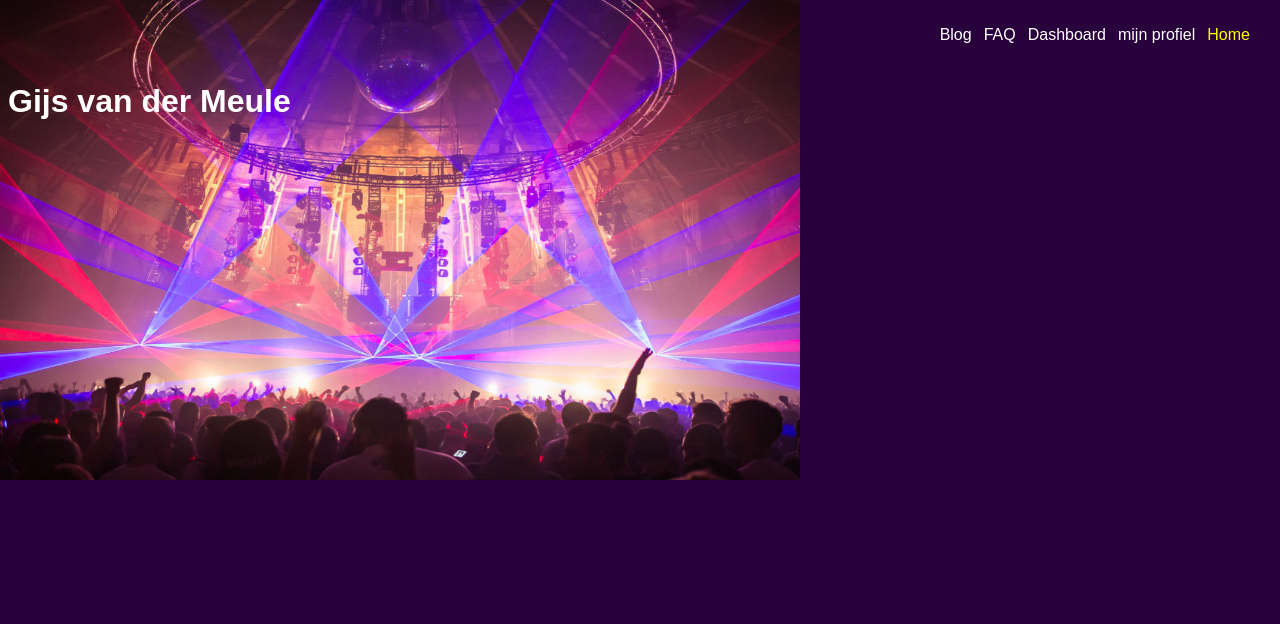
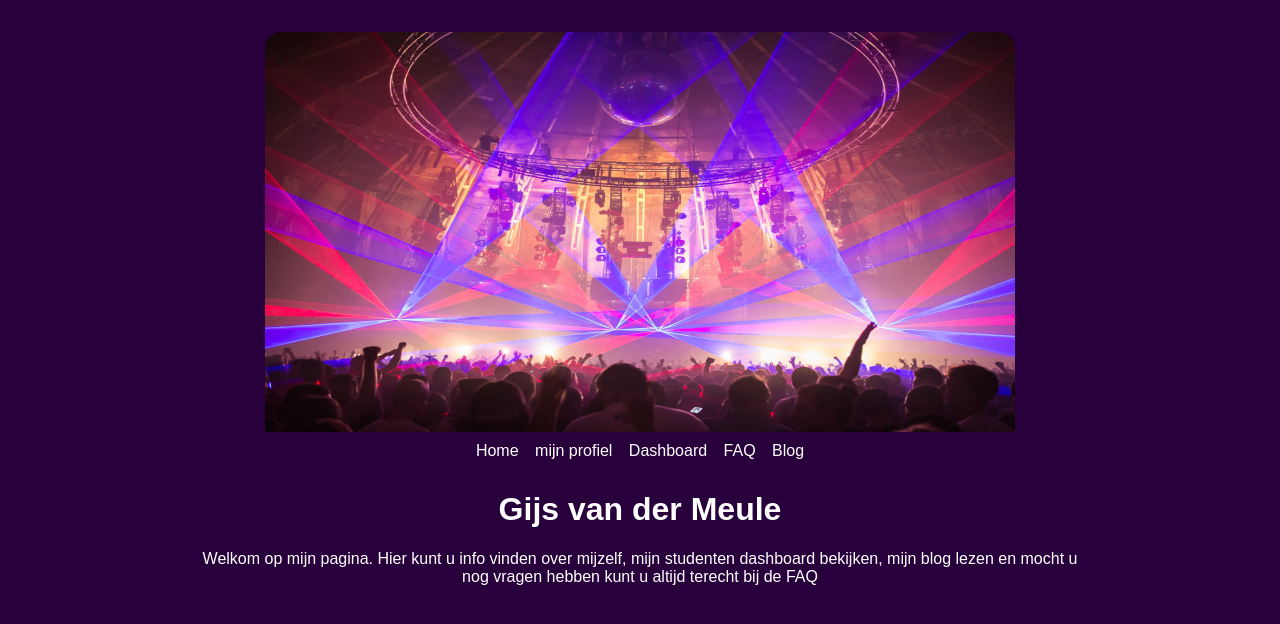
Before and after one commit to GijsvdMeule/GijsvdMeule.github.io, a plain HTML site: page index.html in a window 1280 px wide. Drawn offline with Linux system fonts and the light colour scheme.

Commit message:
index page

```diff
--- a/css/index.css
+++ b/css/index.css
@@ -1,11 +1,64 @@
-body {
+.gashouder {
+  position: relative;
+  text-align: center;
+}
+
+
+.gashouder-photo {
+  border-top-left-radius: 16px;
+  border-top-right-radius: 16px;
+  box-shadow: black 140px;
+  display: block;
+  margin-left: auto;
+  margin-right: auto;
+  margin-top: 32px;
+}
+
+.nav-gashouder {
+  /* text-align: right; */
+  padding: 10px;
+  /* margin-right: 16%; */
+}
+
+.nav-gashouder a {
+  color: white;
+  text-align: center;
+  padding: 6px 6px 6px 6px;
+  text-decoration: none;
+}
+
+.nav-gashouder a:hover {
+  color: yellow;
+  columns: white;
+}
+
+.nav-gashouder a:active {
+  color: aqua;
+}
+
+.welcome-text {
+  text-align: center;
+  font-size: 16px;
+  padding: 0 15vw 0 15vw;
+}
+
+
+
+
+
+
+
+
+
+
+/* body {
     background-image: url('/images/gashouder.jpg');
     background-repeat: no-repeat;
     background-attachment: fixed;
     background-size: 100vh 60vh;
-}
+} */
 
-.aside {
+/* .aside {
     width: 130px;
   position: fixed;
   z-index: 1;
@@ -22,4 +75,4 @@ body {
     font-size: 16px;
     color: white;
     display: block;
-  }
+  } */
--- a/index.html
+++ b/index.html
@@ -13,15 +13,24 @@
 
 <body>
   <header>
-    <nav>
-      <a class="active" href="index.html">Home</a>
-      <a href="html/profile.html">mijn profiel</a>
-      <a href="html/dashboard.html">Dashboard</a>
-      <a href="html/faq.html">FAQ</a>
-      <a href="html/blog.html">Blog</a>
-    </nav>
+    <div class="gashouder">
+      <img class="gashouder-photo" src="/images/gashouder.jpg" width="750" height="400">
+      <div class="nav-gashouder">
+        <a class="active" href="index.html">Home</a>
+        <a href="html/profile.html">mijn profiel</a>
+        <a href="html/dashboard.html">Dashboard</a>
+        <a href="html/faq.html">FAQ</a>
+        <a href="html/blog.html">Blog</a>
+      </div>
+      <h1 class="name">Gijs van der Meule</h1>
+    </div>
   </header>
-  <h1 class="name">Gijs van der Meule</h1>
+
+  <div class="welcome-text">
+    <p>Welkom op mijn pagina. Hier kunt u info vinden over mijzelf, mijn studenten dashboard bekijken, mijn blog lezen
+      en mocht u nog vragen hebben kunt u altijd terecht bij de FAQ</p>
+  </div>
+
 
   <!-- <div class="aside">
     <a href="https://hz.nl/over-de-hz/regelingen-documenten-1/onderwijs-en-examenregelingen">Hz examenregelingen</a>
```
Also changed, not shown: 1 other file.
